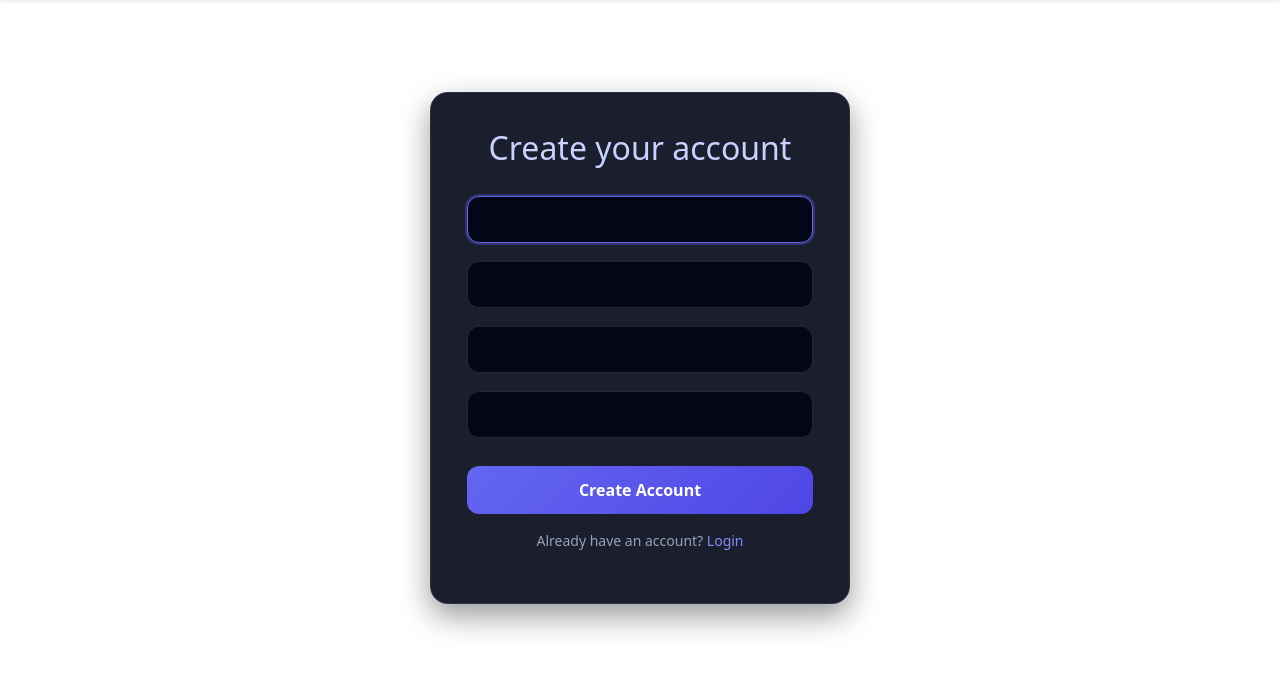
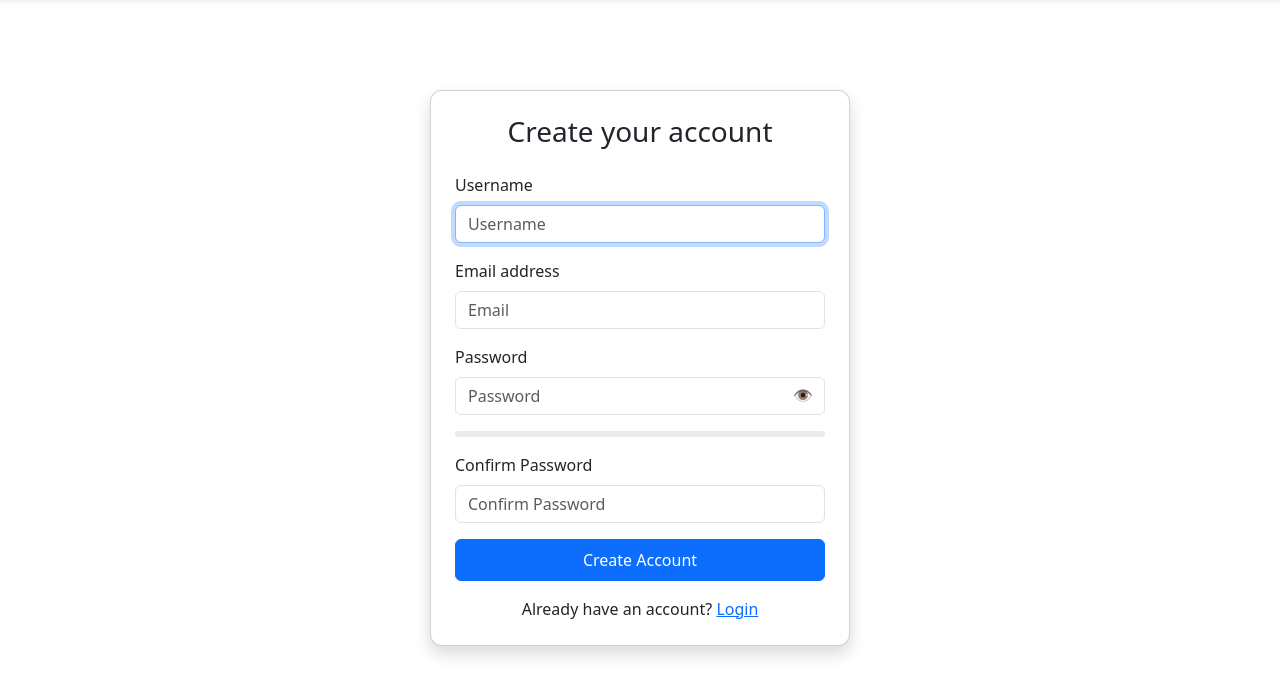
Before and after one commit to bhargav20-ui/smart-study-manager, a Django app: page /register/ in a window 1280 px wide. Shown: the part 56-752 px from the top of the page. Run offline with Django 5.2, Linux system fonts and the light colour scheme.

Commit message:
Improved UI design for login and registration pages

```diff
--- a/core/forms.py
+++ b/core/forms.py
@@ -13,18 +13,35 @@ class RegisterForm(UserCreationForm):
 
     class Meta:
         model = User
-        fields = ["username","email","password1","password2"]
+        fields = ["username", "email", "password1", "password2"]
 
-    def __init__(self,*args,**kwargs):
-        super().__init__(*args,**kwargs)
+    def __init__(self, *args, **kwargs):
+        super().__init__(*args, **kwargs)
 
+        # remove default help text
         self.fields['password1'].help_text = None
         self.fields['password2'].help_text = None
 
-        for field in self.fields.values():
-            field.widget.attrs.update({
-                "class": "auth-input"
-            })
+        # apply bootstrap classes
+        self.fields['username'].widget.attrs.update({
+            'class': 'form-control',
+            'placeholder': 'Username'
+        })
+
+        self.fields['email'].widget.attrs.update({
+            'class': 'form-control',
+            'placeholder': 'Email'
+        })
+
+        self.fields['password1'].widget.attrs.update({
+            'class': 'form-control',
+            'placeholder': 'Password'
+        })
+
+        self.fields['password2'].widget.attrs.update({
+            'class': 'form-control',
+            'placeholder': 'Confirm Password'
+        })
 # ---------------------------
 # Study Task Form
 # ---------------------------
--- a/templates/register.html
+++ b/templates/register.html
@@ -2,26 +2,55 @@
 
 {% block content %}
 
-<div class="auth-wrapper">
+<div class="d-flex justify-content-center align-items-center" style="min-height:80vh;">
 
-<div class="auth-card">
+<div class="card shadow p-4" style="width:420px; border-radius:12px;">
 
-<h2>Create your account</h2>
+<h3 class="text-center mb-4">Create your account</h3>
 
 <form method="post">
 
 {% csrf_token %}
 
+<div class="mb-3">
+<label class="form-label">Username</label>
 {{ form.username }}
+</div>
+
+<div class="mb-3">
+<label class="form-label">Email address</label>
 {{ form.email }}
+</div>
+
+<div class="mb-3 position-relative">
+<label class="form-label">Password</label>
 {{ form.password1 }}
+
+<span onclick="togglePassword()"
+style="position:absolute; right:12px; top:38px; cursor:pointer;">
+👁
+</span>
+
+</div>
+
+<div class="progress mb-2" style="height:6px;">
+<div id="strengthBar" class="progress-bar"></div>
+</div>
+
+<small id="strengthText"></small>
+
+<div class="mb-3 mt-3">
+<label class="form-label">Confirm Password</label>
 {{ form.password2 }}
+</div>
 
-<button class="auth-btn">Create Account</button>
+<button class="btn btn-primary w-100 py-2">
+Create Account
+</button>
 
 </form>
 
-<p class="auth-footer">
+<p class="text-center mt-3 mb-0">
 Already have an account?
 <a href="/accounts/login/">Login</a>
 </p>
@@ -29,4 +58,51 @@ Already have an account?
 </div>
 </div>
 
+<script>
+
+const passwordInput = document.getElementById("id_password1");
+const strengthBar = document.getElementById("strengthBar");
+const strengthText = document.getElementById("strengthText");
+
+passwordInput.addEventListener("input", function(){
+
+let password = passwordInput.value;
+let score = 0;
+
+if(password.length >= 8) score++;
+if(/[A-Z]/.test(password)) score++;
+if(/[a-z]/.test(password)) score++;
+if(/[0-9]/.test(password)) score++;
+if(/[!@#$%^&*]/.test(password)) score++;
+
+if(score <= 2){
+strengthBar.style.width = "33%";
+strengthBar.className = "progress-bar bg-danger";
+strengthText.innerText = "Weak password";
+}
+else if(score <= 4){
+strengthBar.style.width = "66%";
+strengthBar.className = "progress-bar bg-warning";
+strengthText.innerText = "Medium strength password";
+}
+else{
+strengthBar.style.width = "100%";
+strengthBar.className = "progress-bar bg-success";
+strengthText.innerText = "Strong password";
+}
+
+});
+
+function togglePassword(){
+const pass = document.getElementById("id_password1");
+
+if(pass.type === "password"){
+pass.type = "text";
+}else{
+pass.type = "password";
+}
+}
+
+</script>
+
 {% endblock %}
```
Also changed, not shown: templates/registration/login.html (+18 -6 lines).
